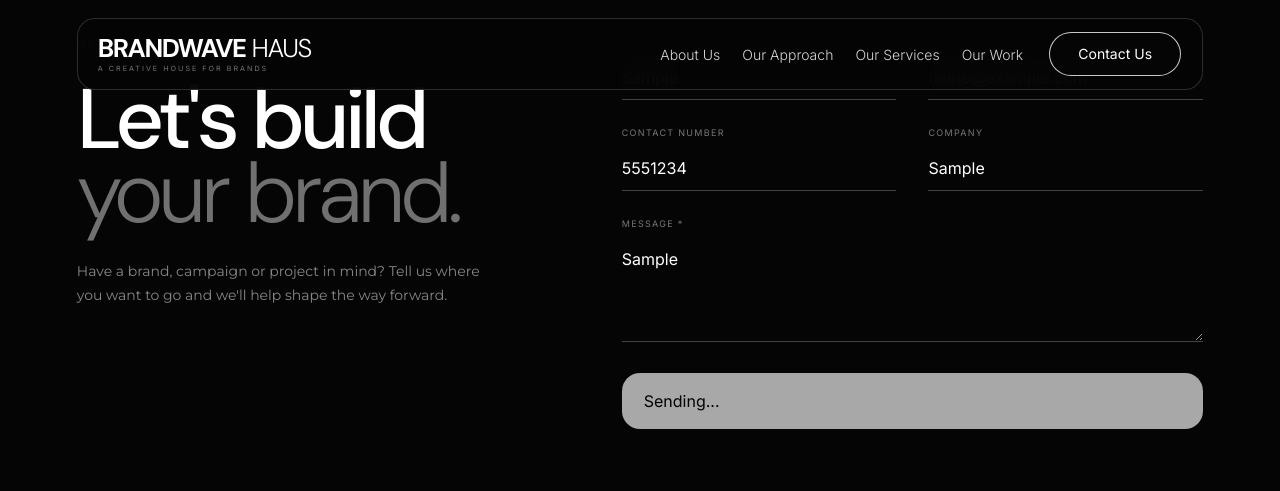
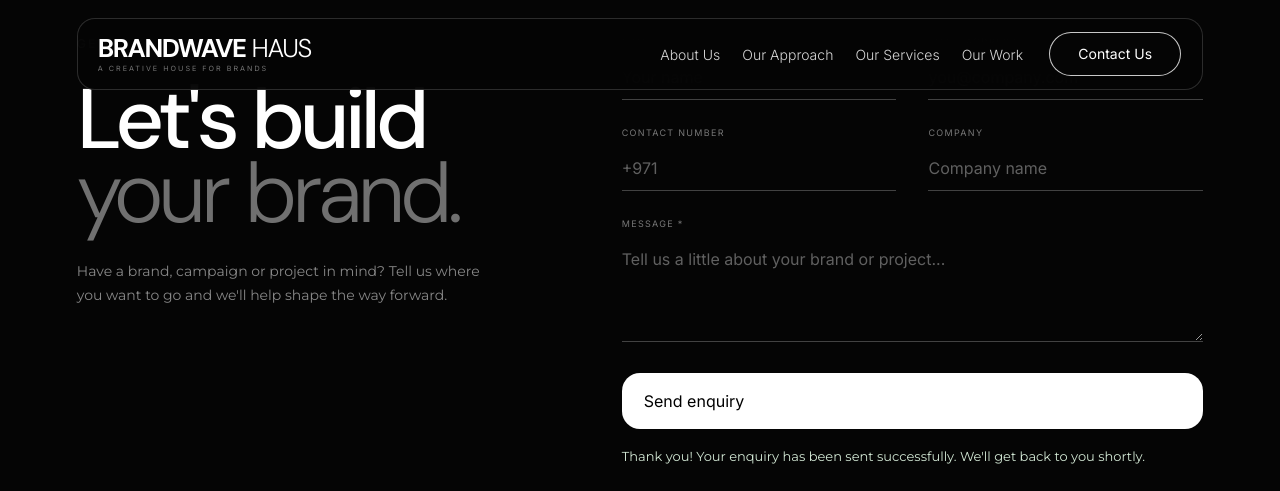
Before and after one commit to nazreen1022/brandwavehaus-Project-2, a plain HTML site: page index.html in a window 1280 px wide. Both pictures are taken after typing "Sample", "name@example.com", "5551234", "Sample", "Sample" into the empty fields and a click on the button "Send enquiry". Shown: the part 7493-7984 px from the top of the page. Drawn offline with Linux system fonts and the light colour scheme; no server answers.

Commit message:
Add files via upload

```diff
--- a/index.html
+++ b/index.html
@@ -1453,7 +1453,7 @@
     </div>
 
 
-    <form class="contact-form" action="https://formsubmit.co/nasreennazar@brandwavehaus.com" method="POST">
+    <form class="contact-form" action="https://formsubmit.co/nasreennazar@brandwavehaus.com" method="POST" target="contact-submit-frame">
       <input type="hidden" name="_subject" value="New Brandwave Haus website enquiry">
       <input type="hidden" name="_template" value="table">
       <input type="hidden" name="_captcha" value="false">
@@ -1547,6 +1547,14 @@
 
       <p class="form-status" role="status" aria-live="polite"></p>
     </form>
+
+    <iframe
+      class="contact-submit-frame"
+      name="contact-submit-frame"
+      title="Contact form submission"
+      aria-hidden="true"
+      tabindex="-1"
+    ></iframe>
 
   </div>
 
@@ -1753,7 +1761,7 @@
   </div>
 
 </footer>
-    <script src="./script.js?v=20260930-video-order-contact-fix-3"></script>
+    <script src="./script.js?v=20260930-video-order-contact-fix-4"></script>
 
   </body>
 
--- a/script.js
+++ b/script.js
@@ -27,15 +27,17 @@
     }
   });
 
-  /* CONTACT — submit to FormSubmit in the background so visitors stay on-page. */
+  /* CONTACT — submit through a hidden frame so visitors stay on-page. */
   const contactForm = document.querySelector(".contact-form");
   const formStatus = contactForm?.querySelector(".form-status");
   const submitButton = contactForm?.querySelector(".submit-button");
+  const submitFrame = document.querySelector(".contact-submit-frame");
+  let formIsSubmitting = false;
+  let formTimeout;
 
-  contactForm?.addEventListener("submit", async event => {
-    event.preventDefault();
-
+  contactForm?.addEventListener("submit", event => {
     if (!contactForm.checkValidity()) {
+      event.preventDefault();
       contactForm.reportValidity();
       return;
     }
@@ -49,45 +51,36 @@
       formStatus.textContent = "";
       formStatus.classList.remove("is-success", "is-error");
     }
-
-    try {
-      const endpoint = contactForm.action.replace("formsubmit.co/", "formsubmit.co/ajax/");
-      const formData = new FormData(contactForm);
-      let response;
-
-      /* FormSubmit can occasionally time out; retry without leaving the page. */
-      for (let attempt = 0; attempt < 3; attempt += 1) {
-        try {
-          response = await fetch(endpoint, {
-            method: "POST",
-            body: formData,
-            headers: { "Accept": "application/json" }
-          });
-          if (response.ok) break;
-        } catch (requestError) {
-          if (attempt === 2) throw requestError;
-        }
-        await new Promise(resolve => window.setTimeout(resolve, 1200 * (attempt + 1)));
-      }
-
-      if (!response?.ok) throw new Error("Form submission failed");
-
-      contactForm.reset();
-      if (formStatus) {
-        formStatus.textContent = "Thank you! Your enquiry has been sent successfully. We'll get back to you shortly.";
-        formStatus.classList.add("is-success");
-        formStatus.scrollIntoView({ behavior: "smooth", block: "nearest" });
-      }
-    } catch (error) {
+    formIsSubmitting = true;
+    window.clearTimeout(formTimeout);
+    formTimeout = window.setTimeout(() => {
+      if (!formIsSubmitting) return;
+      formIsSubmitting = false;
       if (formStatus) {
         formStatus.textContent = "Sorry, we couldn't send your enquiry right now. Please try again shortly or use the WhatsApp button.";
         formStatus.classList.add("is-error");
       }
-    } finally {
       if (submitButton) {
         submitButton.disabled = false;
         submitButton.textContent = originalButtonText || "Send enquiry";
       }
+    }, 25000);
+  });
+
+  submitFrame?.addEventListener("load", () => {
+    if (!formIsSubmitting) return;
+    formIsSubmitting = false;
+    window.clearTimeout(formTimeout);
+    contactForm.reset();
+    if (formStatus) {
+      formStatus.textContent = "Thank you! Your enquiry has been sent successfully. We'll get back to you shortly.";
+      formStatus.classList.remove("is-error");
+      formStatus.classList.add("is-success");
+      formStatus.scrollIntoView({ behavior: "smooth", block: "nearest" });
+    }
+    if (submitButton) {
+      submitButton.disabled = false;
+      submitButton.textContent = "Send enquiry";
     }
   });
 
--- a/style.css
+++ b/style.css
@@ -1731,6 +1731,16 @@ section[id] { scroll-margin-top: 110px; }
 .form-status:empty { display: none; }
 .form-status.is-success { color: #d3e8d5; }
 .form-status.is-error { color: #f0b8b8; }
+.contact-submit-frame {
+  position: absolute;
+  width: 1px;
+  height: 1px;
+  border: 0;
+  clip: rect(0 0 0 0);
+  clip-path: inset(50%);
+  overflow: hidden;
+  white-space: nowrap;
+}
 .submit-button:disabled { opacity: .65; cursor: wait; }
 .contact-form input:focus, .contact-form textarea:focus { border-bottom-color: #fff; }
 a:focus-visible, .nav-button:focus-visible, button:focus-visible { outline: 2px solid #999; outline-offset: 5px; }
```
